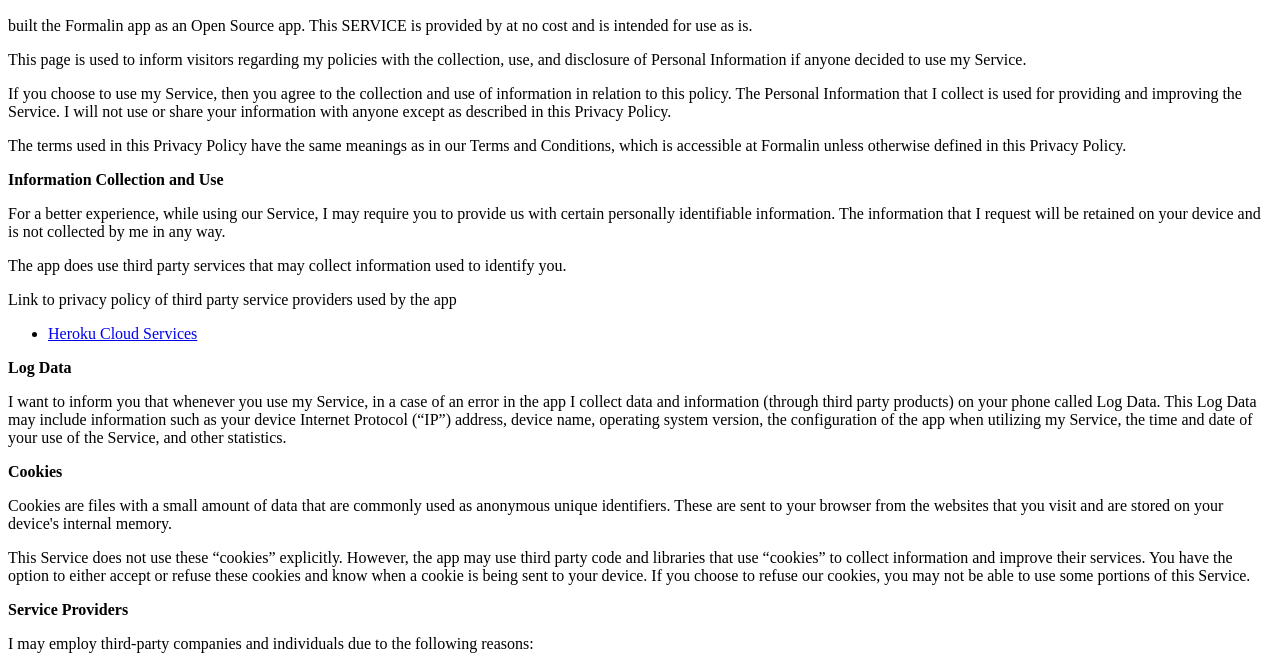
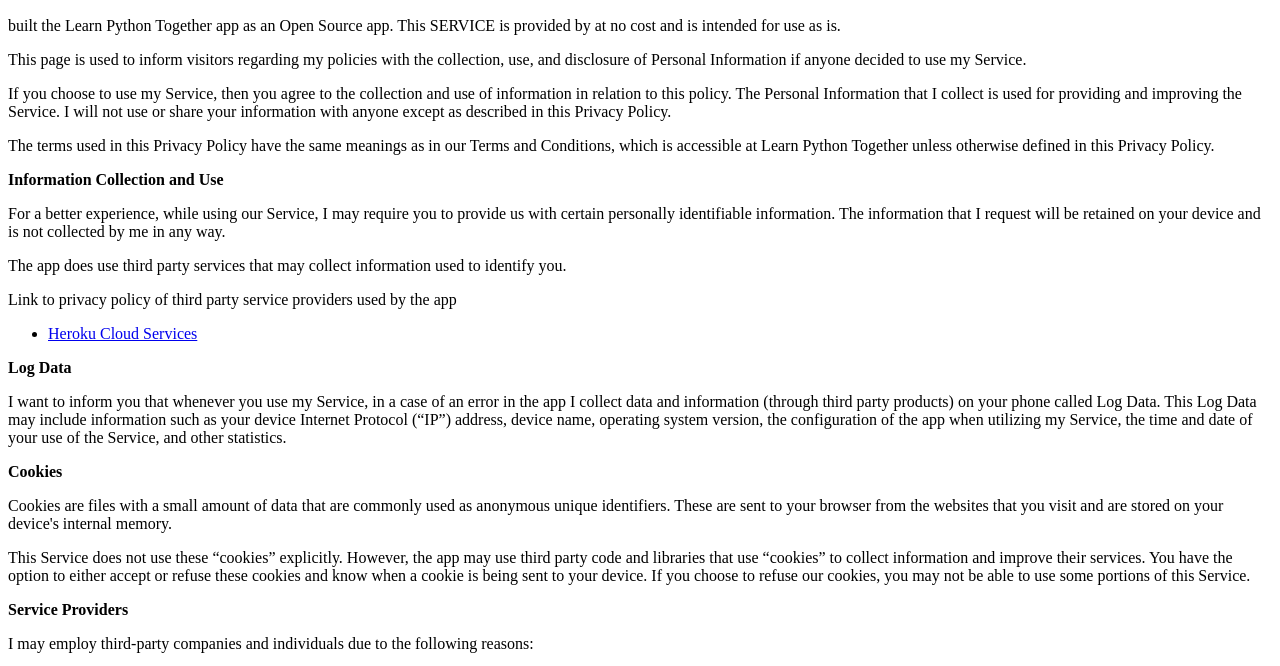
Before and after one commit to sushen/LearnPythonTogetherBot, a plain HTML site: page templates/Privacy-Policy.html in a window 1280 px wide. Shown: the part 110-776 px from the top of the page. Drawn offline with Linux system fonts and the light colour scheme.

Commit message:
Update Parivacy Policy by replacinf Formalin to Learn Python Together

```diff
--- a/templates/Privacy-Policy.html
+++ b/templates/Privacy-Policy.html
@@ -9,7 +9,7 @@
 
 
 
-    <div id="privacy_content"><h2>Privacy Policy</h2> <p>  built the Formalin app as an Open Source app. This SERVICE is provided by
+    <div id="privacy_content"><h2>Privacy Policy</h2> <p>  built the Learn Python Together app as an Open Source app. This SERVICE is provided by
                          at no cost and is intended for use as is.
                       </p> <p>This page is used to inform visitors regarding my policies with the collection, use, and disclosure
                         of Personal Information if anyone decided to use my Service.
@@ -18,7 +18,7 @@
                         the Service. I will not use or share your information with anyone except as described
                         in this Privacy Policy.
                       </p> <p>The terms used in this Privacy Policy have the same meanings as in our Terms and Conditions, which is
-                        accessible at Formalin unless otherwise defined in this Privacy Policy.
+                        accessible at Learn Python Together unless otherwise defined in this Privacy Policy.
                       </p> <p><strong>Information Collection and Use</strong></p> <p>For a better experience, while using our Service, I may require you to provide us with certain
                         personally identifiable information. The information that I request will be retained on your device and is not collected by me in any way.
                       </p> <p>The app does use third party services that may collect information used to identify you.</p> <div><p>Link to privacy policy of third party service providers used by the app</p> <ul><li><a href="https://www.heroku.com/policies/privacy/" target="_blank">Heroku Cloud Services</a></li><!----><!----><!----><!----><!----><!----><!----></ul></div> <p><strong>Log Data</strong></p> <p> I want to inform you that whenever you use my Service, in a case of
```
